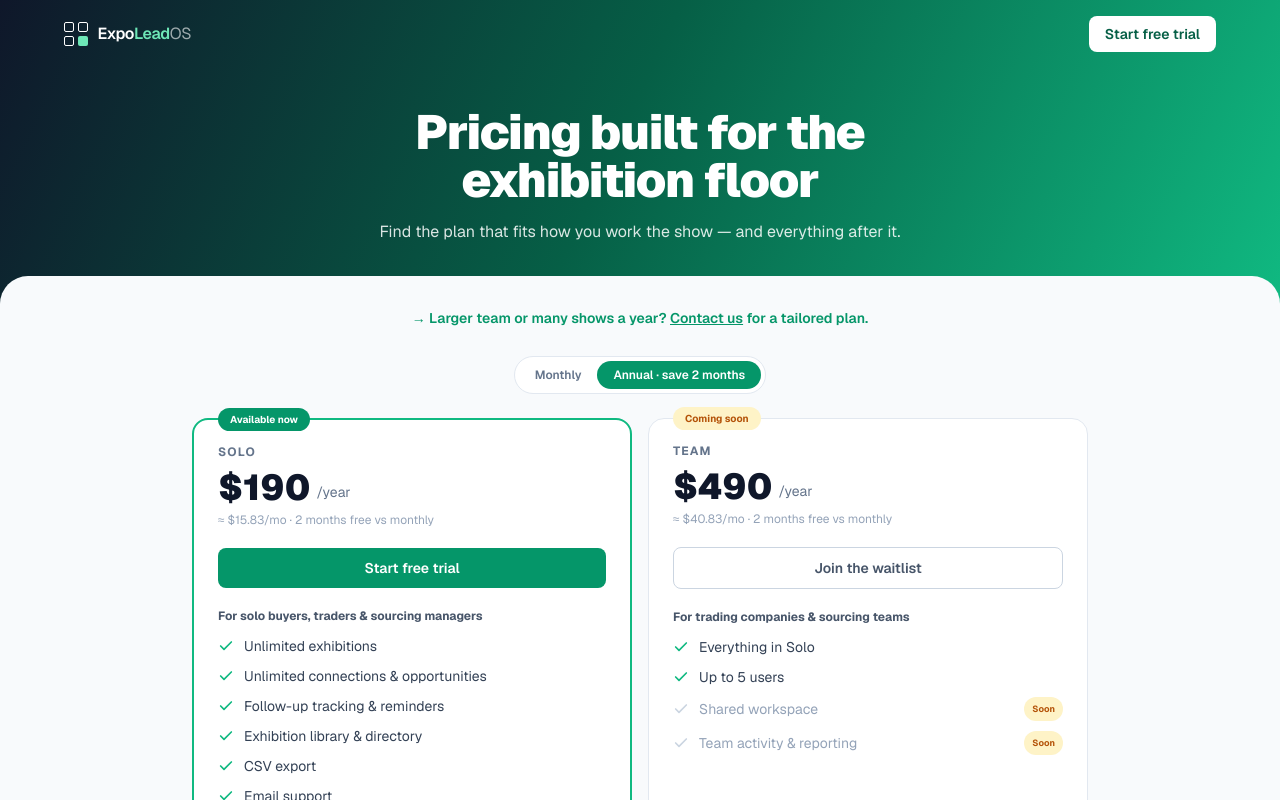
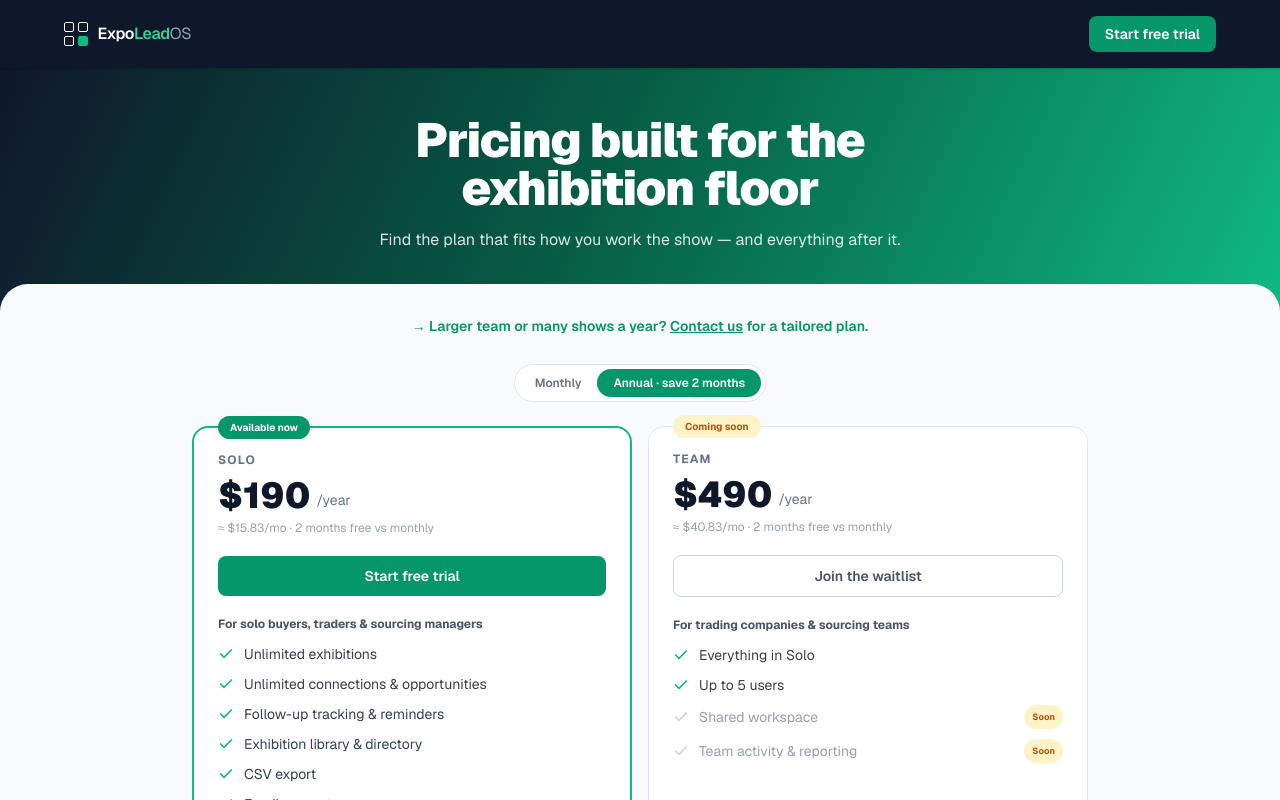
Before and after one commit to tradesoil-dev/expolead-os, a Next.js app: page /pricing in a window 1280 px wide. Shown: the top 800 px of the page. Built offline with nearby package versions, Linux system fonts and the light colour scheme; no server answers.

Commit message:
Sticky slate-900 header across landing, pricing, trade-shows (pricing header pulled out of gradient)

```diff
--- a/app/page.tsx
+++ b/app/page.tsx
@@ -309,8 +309,9 @@ export default function HomePage() {
   return (
     <main className="min-h-screen bg-white text-slate-950">
       <SplashScreen />
-      {/* HEADER */}
-      <header className="flex items-center justify-between bg-slate-800 px-4 py-3 lg:px-16 lg:py-4">
+      {/* HEADER (sticky) */}
+      <div className="sticky top-0 z-50">
+      <header className="flex items-center justify-between bg-slate-900 px-4 py-3 shadow-sm shadow-black/20 lg:px-16 lg:py-4">
         <div className="flex items-center gap-2.5">
           <div className="grid grid-cols-2 gap-[3.5px] shrink-0">
             <div className="logo-sq1 w-[10px] h-[10px] rounded-[2px] border-[1.8px] border-white" />
@@ -359,7 +360,7 @@ export default function HomePage() {
 
       {/* Mobile dropdown menu */}
       {menuOpen && (
-        <div className="md:hidden bg-slate-800 border-t border-slate-700 px-4 py-3 flex flex-col gap-1">
+        <div className="md:hidden bg-slate-900 border-t border-slate-700 px-4 py-3 flex flex-col gap-1">
           <Link href="/pricing" onClick={() => setMenuOpen(false)} className="flex items-center gap-3 px-3 py-3 text-sm text-slate-300 hover:text-white hover:bg-slate-700 rounded-lg transition-colors">
             {t.nav.pricing}
           </Link>
@@ -371,6 +372,7 @@ export default function HomePage() {
           </Link>
         </div>
       )}
+      </div>
 
       {/* HERO */}
       <section className="grid min-h-[calc(100vh-96px)] items-center gap-12 px-8 pb-16 pt-10 lg:grid-cols-2 lg:px-16">
--- a/app/pricing/page.tsx
+++ b/app/pricing/page.tsx
@@ -34,34 +34,35 @@ export default async function PricingPage() {
 
   return (
     <main className="min-h-screen bg-slate-50 text-slate-950">
-      {/* GRADIENT HERO */}
-      <div style={{ background: GRADIENT }} className="pb-16">
-        <header className="flex items-center justify-between px-6 py-4 lg:px-16">
+      {/* STICKY HEADER */}
+      <header className="sticky top-0 z-50 flex items-center justify-between bg-slate-900 px-6 py-4 shadow-sm shadow-black/20 lg:px-16">
         <Link href="/" className="flex items-center gap-2.5">
           <div className="grid grid-cols-2 gap-[3.5px] shrink-0">
             <div className="w-[10px] h-[10px] rounded-[2px] border-[1.8px] border-white" />
             <div className="w-[10px] h-[10px] rounded-[2px] border-[1.8px] border-white" />
             <div className="w-[10px] h-[10px] rounded-[2px] border-[1.8px] border-white" />
-              <div className="w-[10px] h-[10px] rounded-[2px] bg-emerald-300" />
+            <div className="w-[10px] h-[10px] rounded-[2px] bg-emerald-500" />
           </div>
           <span className="flex items-center text-[16px] tracking-tight leading-none">
             <span className="font-semibold text-white">Expo</span>
-              <span className="font-semibold text-emerald-300">Lead</span>
-              <span className="font-normal text-white/60"> OS</span>
+            <span className="font-semibold text-emerald-400">Lead</span>
+            <span className="font-normal text-slate-400"> OS</span>
           </span>
         </Link>
         {user ? (
-            <Link href="/dashboard" className="rounded-lg bg-white px-4 py-2 text-sm font-semibold text-emerald-800 hover:bg-emerald-50 transition-colors">
+          <Link href="/dashboard" className="rounded-lg bg-emerald-600 px-4 py-2 text-sm font-semibold text-white hover:bg-emerald-500 transition-colors">
             ← Back to dashboard
           </Link>
         ) : (
-            <Link href="/login?mode=signup" className="rounded-lg bg-white px-4 py-2 text-sm font-semibold text-emerald-800 hover:bg-emerald-50 transition-colors">
+          <Link href="/login?mode=signup" className="rounded-lg bg-emerald-600 px-4 py-2 text-sm font-semibold text-white hover:bg-emerald-500 transition-colors">
             Start free trial
           </Link>
         )}
       </header>
 
-        <div className="px-6 pt-10 text-center lg:px-16">
+      {/* GRADIENT HERO */}
+      <div style={{ background: GRADIENT }} className="pb-16 pt-12">
+        <div className="px-6 text-center lg:px-16">
           <h1 className="text-4xl font-black leading-[1.1] tracking-tight text-white md:text-5xl">
             Pricing built for the<br />exhibition floor
           </h1>
--- a/app/trade-shows/page.tsx
+++ b/app/trade-shows/page.tsx
@@ -15,7 +15,7 @@ export default async function TradeShowsPage() {
   return (
     <main className="min-h-screen bg-gradient-to-br from-white via-emerald-50/40 to-sky-50/40 text-slate-950">
       {/* HEADER */}
-      <header className="flex items-center justify-between bg-slate-800 px-6 py-4 lg:px-16">
+      <header className="sticky top-0 z-50 flex items-center justify-between bg-slate-900 px-6 py-4 shadow-sm shadow-black/20 lg:px-16">
         <Link href="/" className="flex items-center gap-2.5">
           <div className="grid grid-cols-2 gap-[3.5px] shrink-0">
             <div className="w-[10px] h-[10px] rounded-[2px] border-[1.8px] border-white" />
```
Lines whose indentation alone changed are shown as unchanged.
